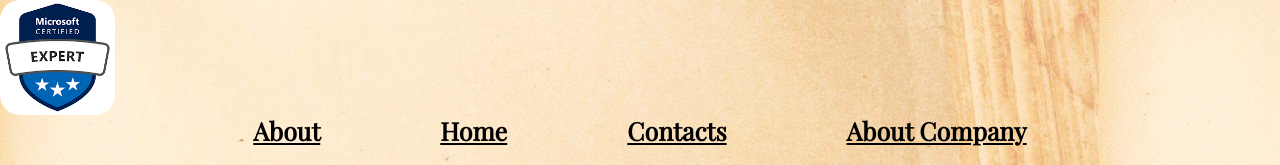
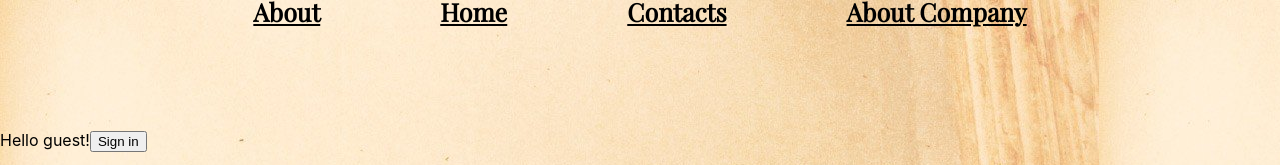
Before and after one commit to nazik456/test, a React (Create React App) app: page /products/1 in a window 1280 px wide. Shown: the top 165 px of the page. Built offline with nearby package versions, Linux system fonts and the light colour scheme; no server answers; the database is empty.

Commit message:
delete assets logo img

```diff
--- a/src/components/Logo/Logo.js
+++ b/src/components/Logo/Logo.js
@@ -1,6 +1,6 @@
 import "./Logo.css";
 import { NavLink } from "react-router-dom"
-import logo from "../../assets/logo.png"
+// import logo from "../../assets/logo.png"
 
 
 
@@ -8,7 +8,7 @@ export default function Logo() {
   return (
     <div className="Logo">
       <NavLink to="/">
-      <img src={logo } alt="logo" className="" />
+      {/* <img src={logo } alt="logo"/> */}
 
 
       </NavLink>
```
